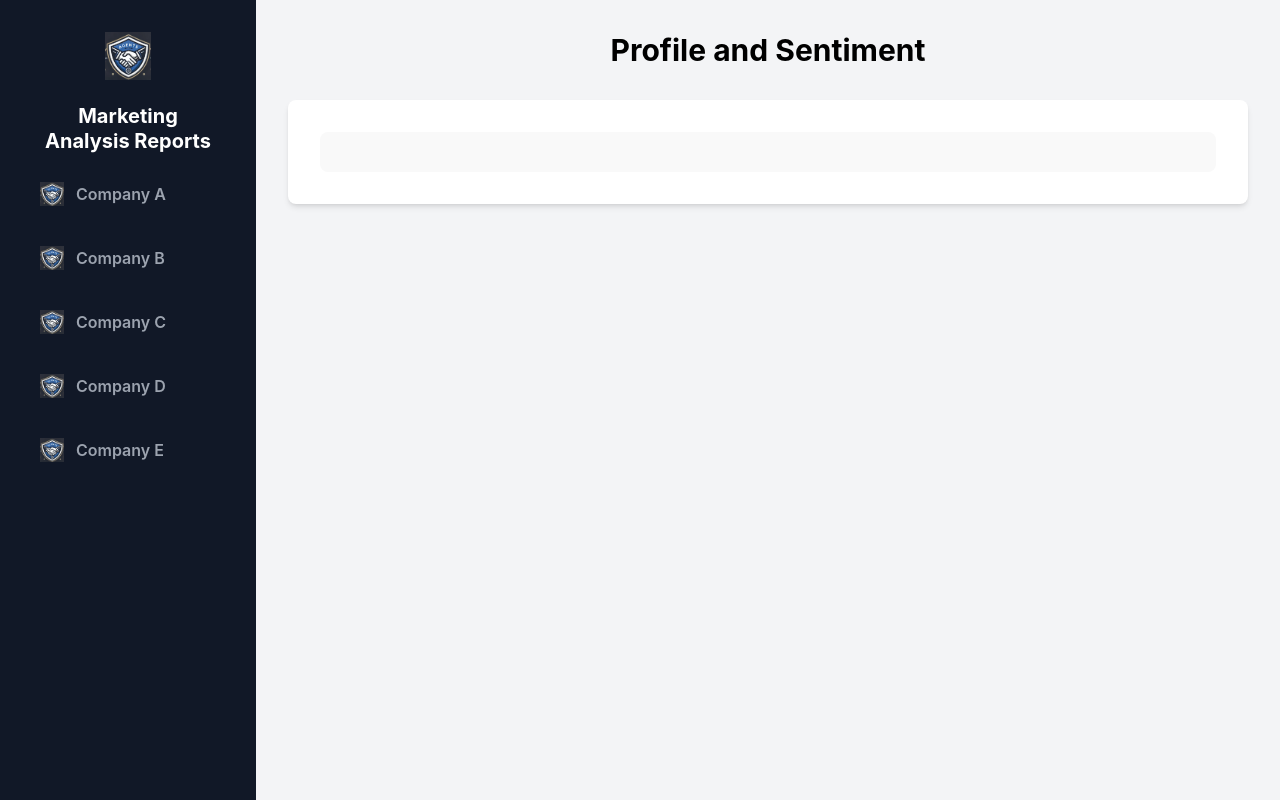
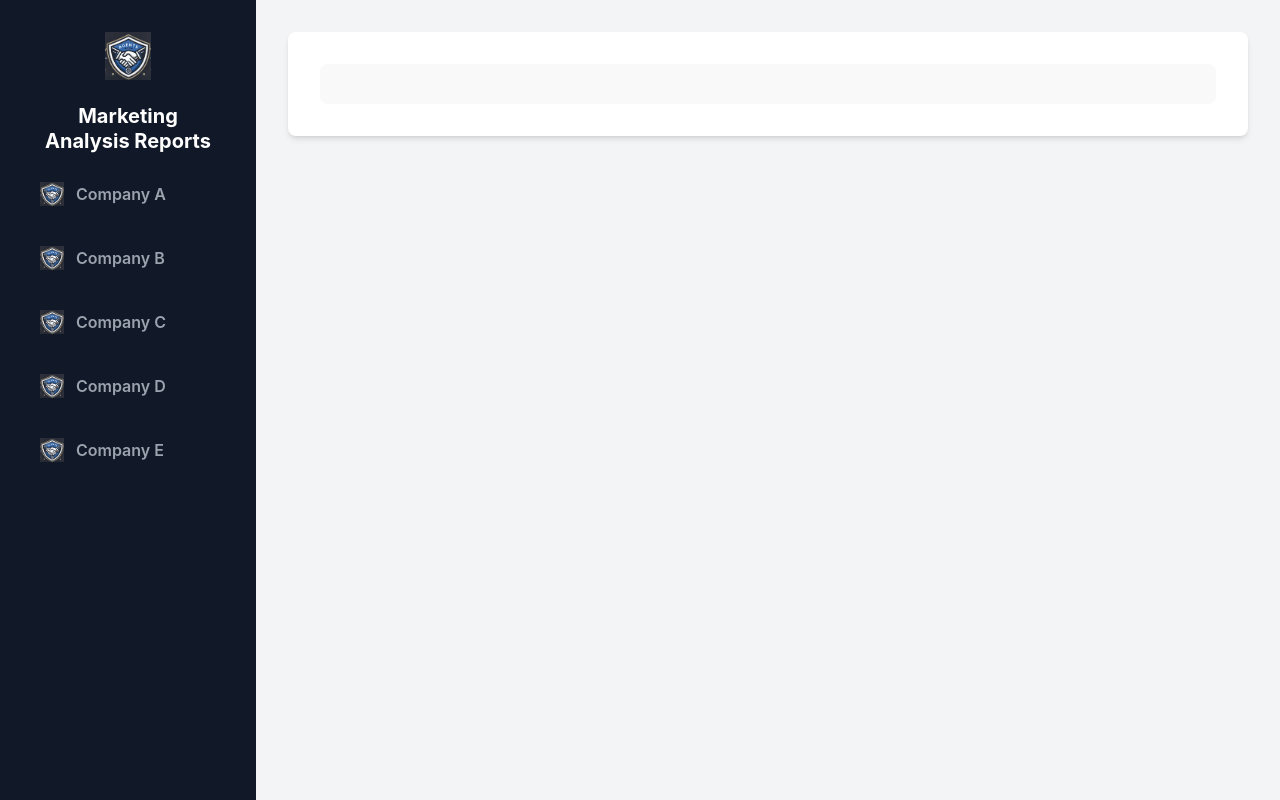
Before and after one commit to shapor/agent-hackathon, a React (Create React App) app in the folder frontend/: page /results in a window 1280 px wide. Built offline with nearby package versions, Linux system fonts and the light colour scheme.

Commit message:
Update UI

```diff
--- a/frontend/src/pages/ResultsPage.js
+++ b/frontend/src/pages/ResultsPage.js
@@ -28,9 +28,9 @@
 
       {/* Main Content Area */}
       <div className="flex-1 bg-gray-100 p-8 overflow-auto">
-        <h2 className="text-3xl font-bold mb-8 text-center">
+        {/* <h2 className="text-3xl font-bold mb-8 text-center">
              Profile and Sentiment
-        </h2>
+        </h2> */}
 
         <div className="bg-white shadow-md p-8 rounded-lg text-black">
           {/* Render HTML safely using dangerouslySetInnerHTML */}
```
